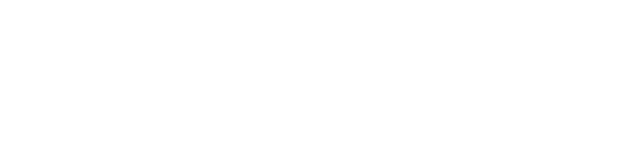
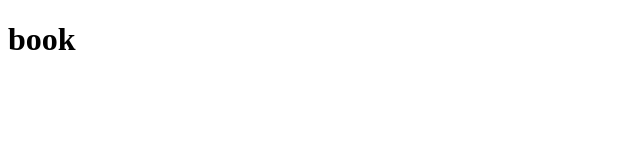
Before and after one commit to heng-ning/git, a plain HTML site: page index.html in a window 1280 px wide. Shown: the whole page, without its empty margins (0-640 px from the left). Drawn offline with Linux system fonts and the light colour scheme.

Commit message:
加標題

```diff
--- a/index.html
+++ b/index.html
@@ -7,6 +7,6 @@
     <title>Document</title>
 </head>
 <body>
-
+    <h1>book</h1>
 </body>
 </html>
```
